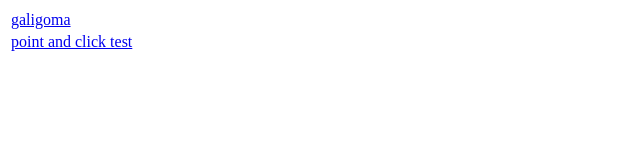
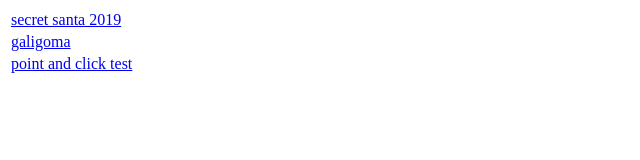
Before and after one commit to peterfiftyfour/peterfiftyfour.github.io, a plain HTML site: page index.html in a window 1280 px wide. Shown: the whole page, without its empty margins (0-640 px from the left). Drawn offline with Linux system fonts and the light colour scheme.

Commit message:
Update index.html

```diff
--- a/index.html
+++ b/index.html
@@ -2,6 +2,9 @@
 <html>
   <body>
     <table>
+      <tr>
+        <td><a href="https://peterfiftyfour.github.io/lanigame/">secret santa 2019</a></td>
+      </tr>
       <tr>
         <td><a href="https://peterfiftyfour.github.io/galigoma/">galigoma</a></td>
       </tr>
```
